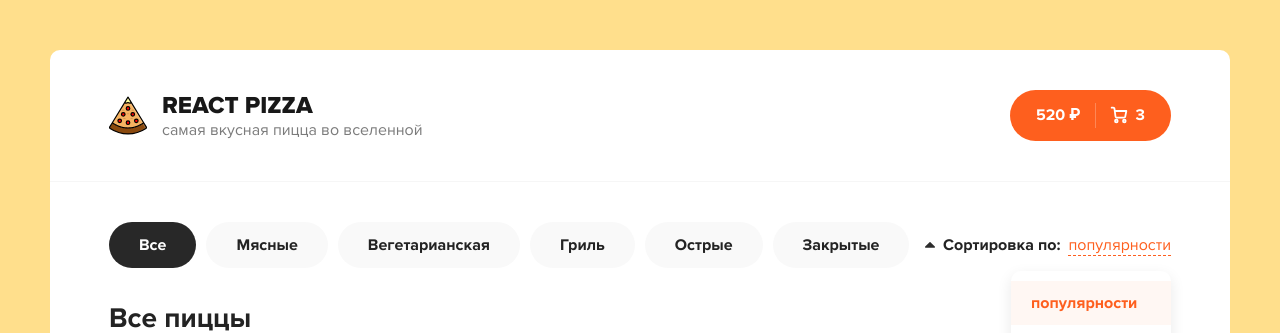
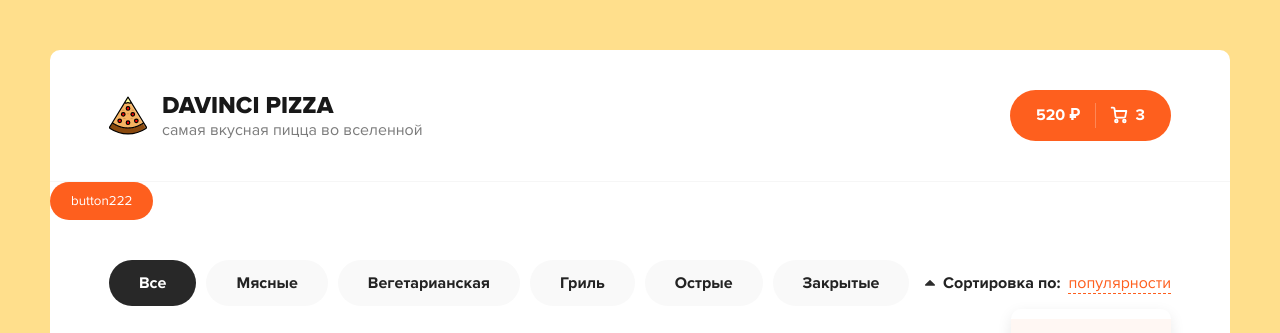
Before and after one commit to bodyan359/react-pizza, a React app: page / in a window 1280 px wide. Shown: the top 333 px of the page. Built offline with nearby package versions, Linux system fonts and the light colour scheme.

Commit message:
Button logic, header,

```diff
--- a/package.json
+++ b/package.json
@@ -19,6 +19,7 @@
     "bfj": "^7.0.2",
     "camelcase": "^6.1.0",
     "case-sensitive-paths-webpack-plugin": "2.3.0",
+    "classnames": "^2.2.6",
     "css-loader": "4.3.0",
     "dotenv": "8.2.0",
     "dotenv-expand": "5.1.0",
--- a/src/App.js
+++ b/src/App.js
@@ -1,59 +1,13 @@
 import React from 'react';
-
-import logoSvg from './assets/img/pizza-logo.svg';
-
-console.log(logoSvg);
+import Header from './Header.jsx';
+import Button from './Button.jsx';
+//console.log(logoSvg);
 
 function App() {
   return (
     <div className="wrapper">
-    <div className="header">
-      <div className="container">
-        <div className="header__logo">
-          <img width="38" src={logoSvg} alt="Pizza logo" />
-          <div>
-            <h1>React Pizza</h1>
-            <p>самая вкусная пицца во вселенной</p>
-          </div>
-        </div>
-        <div className="header__cart">
-          <a href="/cart.html" className="button button--cart">
-            <span>520 ₽</span>
-            <div className="button__delimiter"></div>
-            <svg
-              width="18"
-              height="18"
-              viewBox="0 0 18 18"
-              fill="none"
-              xmlns="http://www.w3.org/2000/svg"
-            >
-              <path
-                d="M6.33333 16.3333C7.06971 16.3333 7.66667 15.7364 7.66667 15C7.66667 14.2636 7.06971 13.6667 6.33333 13.6667C5.59695 13.6667 5 14.2636 5 15C5 15.7364 5.59695 16.3333 6.33333 16.3333Z"
-                stroke="white"
-                strokeWidth="1.8"
-                strokeLinecap="round"
-                strokeLinejoin="round"
-              />
-              <path
-                d="M14.3333 16.3333C15.0697 16.3333 15.6667 15.7364 15.6667 15C15.6667 14.2636 15.0697 13.6667 14.3333 13.6667C13.597 13.6667 13 14.2636 13 15C13 15.7364 13.597 16.3333 14.3333 16.3333Z"
-                stroke="white"
-                strokeWidth="1.8"
-                strokeLinecap="round"
-                strokeLinejoin="round"
-              />
-              <path
-                d="M4.78002 4.99999H16.3334L15.2134 10.5933C15.1524 10.9003 14.9854 11.176 14.7417 11.3722C14.4979 11.5684 14.1929 11.6727 13.88 11.6667H6.83335C6.50781 11.6694 6.1925 11.553 5.94689 11.3393C5.70128 11.1256 5.54233 10.8295 5.50002 10.5067L4.48669 2.82666C4.44466 2.50615 4.28764 2.21182 4.04482 1.99844C3.80201 1.78505 3.48994 1.66715 3.16669 1.66666H1.66669"
-                stroke="white"
-                strokeWidth="1.8"
-                strokeLinecap="round"
-                strokeLinejoin="round"
-              />
-            </svg>
-            <span>3</span>
-          </a>
-        </div>
-      </div>
-    </div>
+    <Header />
+    <Button>button222</Button>
     <div className="content">
       <div className="container">
         <div className="content__top">
@@ -374,7 +328,7 @@ function App() {
 </div>
 <div className="pizza-block__bottom">
   <div className="pizza-block__price">от 395 ₽</div>
-  <div className="button button--outline button--add">
+  <div className="button button--outline s--add">
     <svg
       width="12"
       height="12"
--- /dev/null
+++ b/src/Button.jsx
@@ -0,0 +1,15 @@
+import React from 'react';
+import classNames from 'classnames';
+
+function Button(props) {
+    return (
+        <button
+            className={classNames('button',{
+                'button--outline': props.outline,
+            } )}>
+            {props.children}
+        </button>
+    );
+}
+
+export default Button;
--- /dev/null
+++ b/src/Header.jsx
@@ -0,0 +1,56 @@
+import React from 'react';
+import logoSvg from './assets/img/pizza-logo.svg';
+
+function Header() {
+    return (
+        <div className="header">
+      <div className="container">
+        <div className="header__logo">
+          <img width="38" src={logoSvg} alt="Pizza logo" />
+          <div>
+            <h1>DaVinci Pizza</h1>
+            <p>самая вкусная пицца во вселенной</p>
+          </div>
+        </div>
+        <div className="header__cart">
+          <a href="/cart.html" className="button button--cart">
+            <span>520 ₽</span>
+            <div className="button__delimiter"></div>
+            <svg
+              width="18"
+              height="18"
+              viewBox="0 0 18 18"
+              fill="none"
+              xmlns="http://www.w3.org/2000/svg"
+            >
+              <path
+                d="M6.33333 16.3333C7.06971 16.3333 7.66667 15.7364 7.66667 15C7.66667 14.2636 7.06971 13.6667 6.33333 13.6667C5.59695 13.6667 5 14.2636 5 15C5 15.7364 5.59695 16.3333 6.33333 16.3333Z"
+                stroke="white"
+                strokeWidth="1.8"
+                strokeLinecap="round"
+                strokeLinejoin="round"
+              />
+              <path
+                d="M14.3333 16.3333C15.0697 16.3333 15.6667 15.7364 15.6667 15C15.6667 14.2636 15.0697 13.6667 14.3333 13.6667C13.597 13.6667 13 14.2636 13 15C13 15.7364 13.597 16.3333 14.3333 16.3333Z"
+                stroke="white"
+                strokeWidth="1.8"
+                strokeLinecap="round"
+                strokeLinejoin="round"
+              />
+              <path
+                d="M4.78002 4.99999H16.3334L15.2134 10.5933C15.1524 10.9003 14.9854 11.176 14.7417 11.3722C14.4979 11.5684 14.1929 11.6727 13.88 11.6667H6.83335C6.50781 11.6694 6.1925 11.553 5.94689 11.3393C5.70128 11.1256 5.54233 10.8295 5.50002 10.5067L4.48669 2.82666C4.44466 2.50615 4.28764 2.21182 4.04482 1.99844C3.80201 1.78505 3.48994 1.66715 3.16669 1.66666H1.66669"
+                stroke="white"
+                strokeWidth="1.8"
+                strokeLinecap="round"
+                strokeLinejoin="round"
+              />
+            </svg>
+            <span>3</span>
+          </a>
+        </div>
+      </div>
+    </div>
+    )
+}
+
+export default Header;
```
Also changed, not shown: 1 other file (tests, documents, lock files or other folders).
